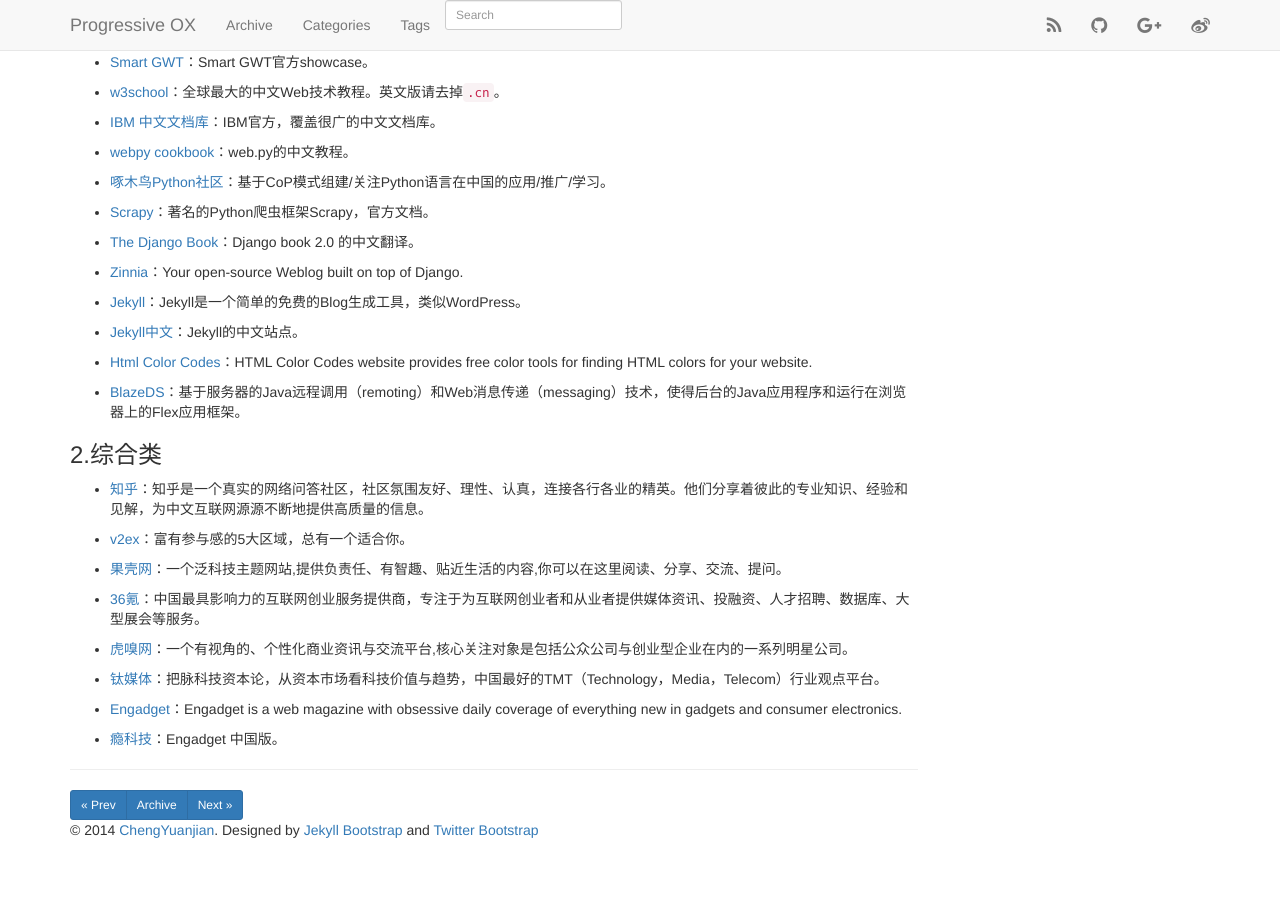
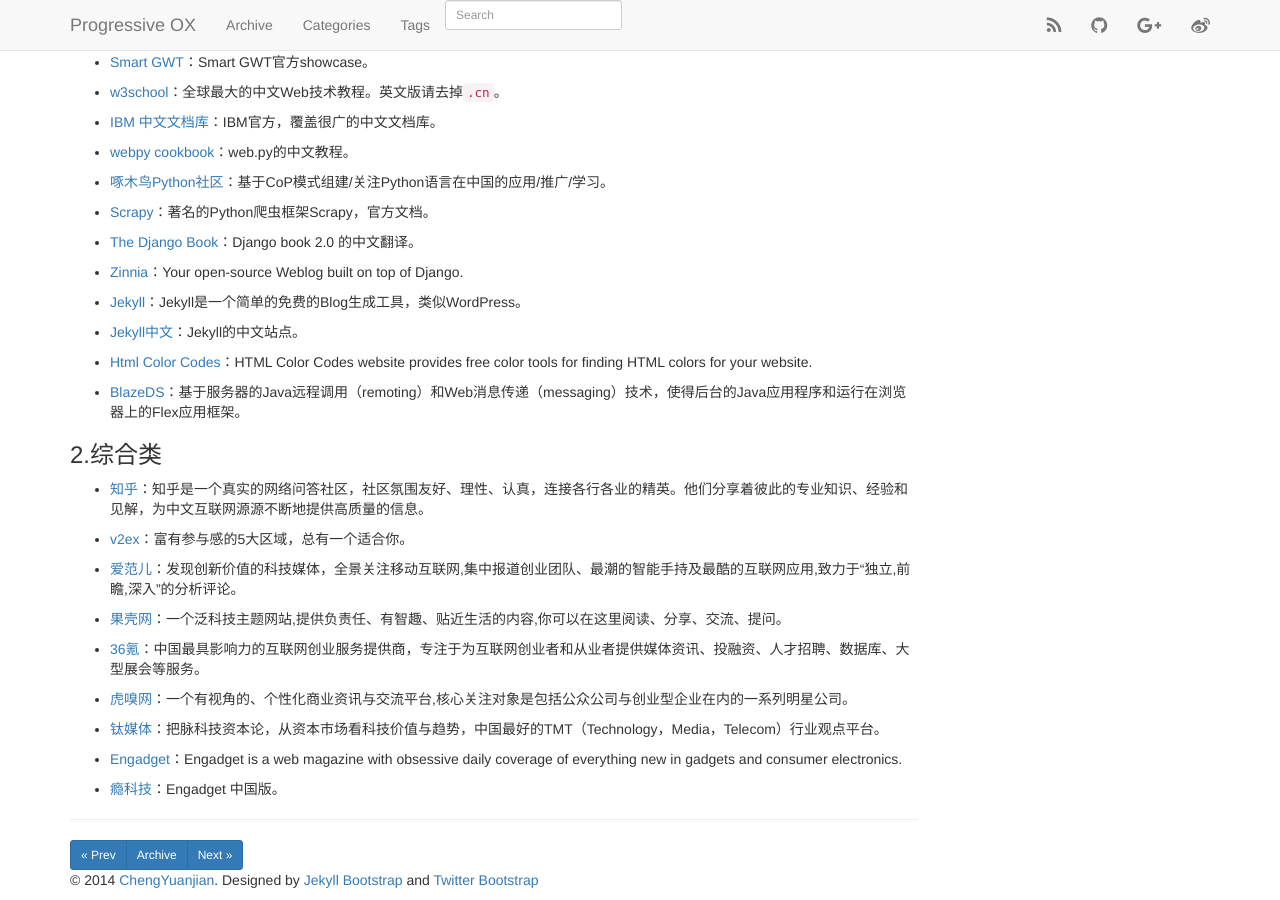
Before and after one commit to ChengYuanjian/chengyuanjian2.github.io, a Jekyll site: the page built from _posts/2014-05-01-cool-websites.md, in a window 1280 px wide and 900 px high, scrolled down 587 px. Built offline with Jekyll 4.4.1, drawn with Linux system fonts in a browser that asks for light colours; nearby versions of some CDN libraries; Markdown is read by kramdown in place of the engine named in the settings; comment, search, counter and statistics services are not loaded; before the commit the page ends 1437 px from its top, so only the background shows below that.

Commit message:
Update 2014-05-01-cool-websites.md

```diff
--- a/_posts/2014-05-01-cool-websites.md
+++ b/_posts/2014-05-01-cool-websites.md
@@ -69,6 +69,8 @@
 
 * [v2ex](http://v2ex.com/)：富有参与感的5大区域，总有一个适合你。
 
+* [爱范儿](http://www.ifanr.com)：发现创新价值的科技媒体，全景关注移动互联网,集中报道创业团队、最潮的智能手持及最酷的互联网应用,致力于“独立,前瞻,深入”的分析评论。
+
 * [果壳网](http://www.guokr.com)：一个泛科技主题网站,提供负责任、有智趣、贴近生活的内容,你可以在这里阅读、分享、交流、提问。
 
 * [36氪](http://www.36kr.com)：中国最具影响力的互联网创业服务提供商，专注于为互联网创业者和从业者提供媒体资讯、投融资、人才招聘、数据库、大型展会等服务。
```
